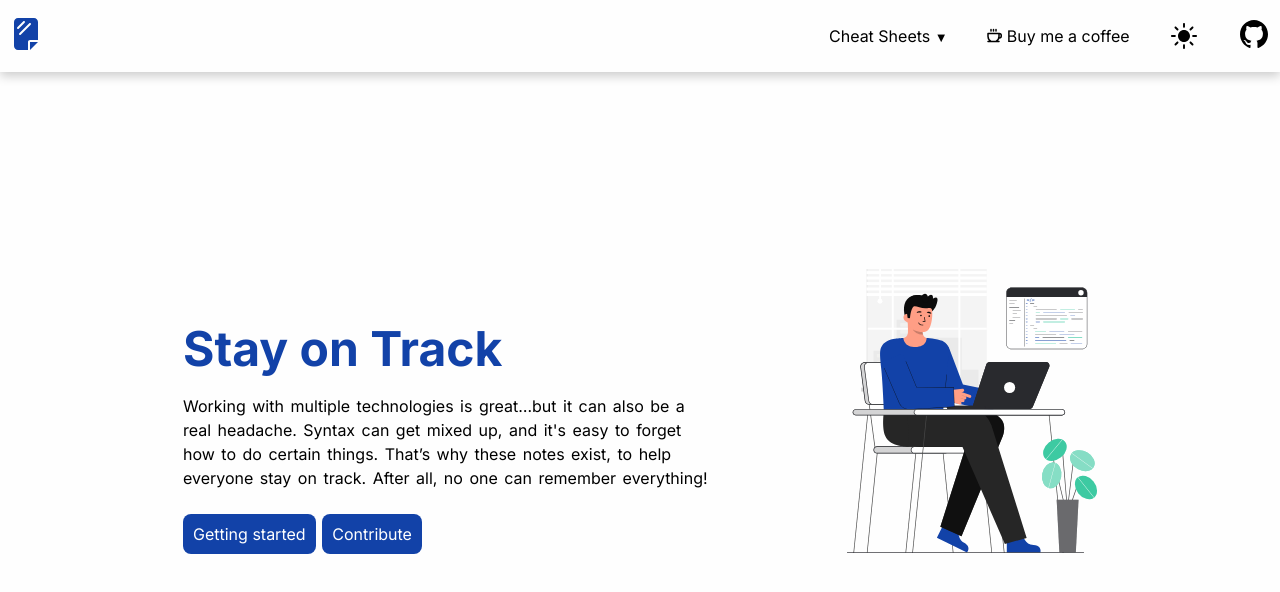
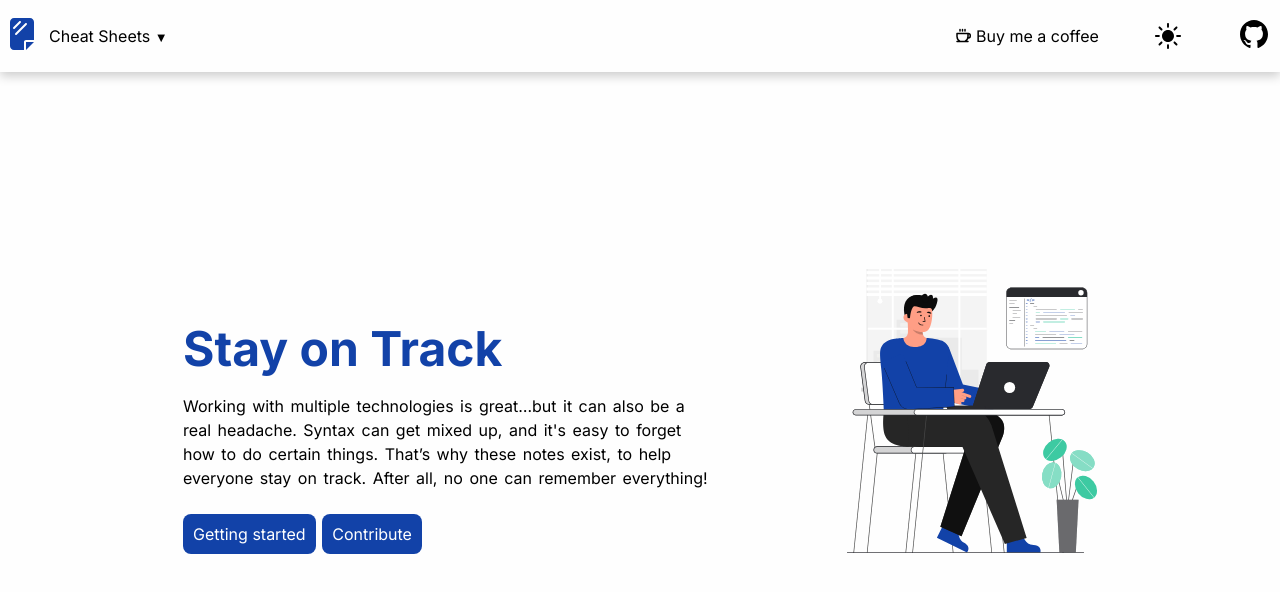
Before and after one commit to EIC95/ScriptSheets, a React (Vite) app: page / in a window 1280 px wide. Shown: the top 592 px of the page. Built offline with nearby package versions, Linux system fonts and the light colour scheme.

Commit message:
change navbar layout

```diff
--- a/src/components/navbar/Navbar.css
+++ b/src/components/navbar/Navbar.css
@@ -7,10 +7,13 @@ nav{
     box-shadow: var(--shadow);
 }
 
-.favicon{
-    width: 32px;
-    height: 32px;
+.bar{
+    margin-right: 10px;
+}
+
+.default-logo{
     color: var(--default);
+    width: 24px !important;
 }
 
 .support{
@@ -19,14 +22,20 @@ nav{
 
 .nav-left{
     display: flex;
+    align-items: center;
+}
+
+.nav-right{
+    display: flex;
     justify-content: space-between;
     align-items: center;
-    width: 70%;
+    width: 25%;
 }
 
 .logo{
     width: 32px;
     height: 32px;
+    margin-right: 10px;
 }
 
 .icon{
@@ -84,8 +93,8 @@ nav{
         align-items: center;
     }
 
-    .nav-left{
-        width: 75%;
+    .nav-right{
+        width: 35%;
     }
 
     .logo{
@@ -103,16 +112,16 @@ nav{
         display: none;
     }
 
-    .nav-left{
-        width: 40%;
+    .nav-right{
+        width: 25%;
     }
 
     nav{
         height: 9vh;
     }
 
-    .nav-left{
-        width: 35%;
+    .logo{
+        margin-right: 15px;
     }
 }
 
@@ -123,7 +132,7 @@ nav{
 }
 
 @media (min-width: 2560px) {
-    .nav-left{
-        width: 20%;
+    .nav-right{
+        width: 15%;
     }
 }
--- a/src/components/navbar/Navbar.jsx
+++ b/src/components/navbar/Navbar.jsx
@@ -56,9 +56,9 @@ function Navbar(){
 
     return(
         <nav>
-            {extractedLocation ? <Bar/> : ""}
-            {path ? <Link to={'/'}><img src={path} alt={'logo'} className={'logo'} /></Link> : <Link to={'/'} ><FaSheetPlastic  className={'favicon'}/></Link>}
-            <div className='nav-left'>
+            <div className={'nav-left'}>
+                {extractedLocation ? <Bar/> : ""}
+                {path ? <Link to={'/'}><img src={path} alt={'logo'} className={'logo'} /></Link> : <Link to={'/'} ><FaSheetPlastic  className={'default-logo logo'}/></Link>}
                 <div className="dropdown" onClick={() => setOpen(!open)} onMouseEnter={() => setOpen(!open)} onMouseLeave={() => setOpen(!open)}>
                     <p className={'hover'}>Cheat Sheets <span className='arrow'>{open ? "▲" : "▼"}</span></p>
                     <div className="dropdown-options">
@@ -69,6 +69,8 @@ function Navbar(){
                         })}
                     </div>
                 </div>
+            </div>
+            <div className='nav-right'>
                 <a className={'support'} href='https://ko-fi.com/X8X511TO4J' target='_blank'><PiCoffeeBold style={{marginRight:5}}/> Buy me a coffee</a>
                 <ThemeIcon />
             </div>
--- a/src/style.css
+++ b/src/style.css
@@ -26,7 +26,7 @@ h1, h2, h3, h4, h5, h6, strong {
 }
 
 body{
-    font-family: "Inter", serif;
+    font-family: "Inter", sans-serif;
     font-optical-sizing: auto;
     font-weight: normal;
     font-style: normal;
```
